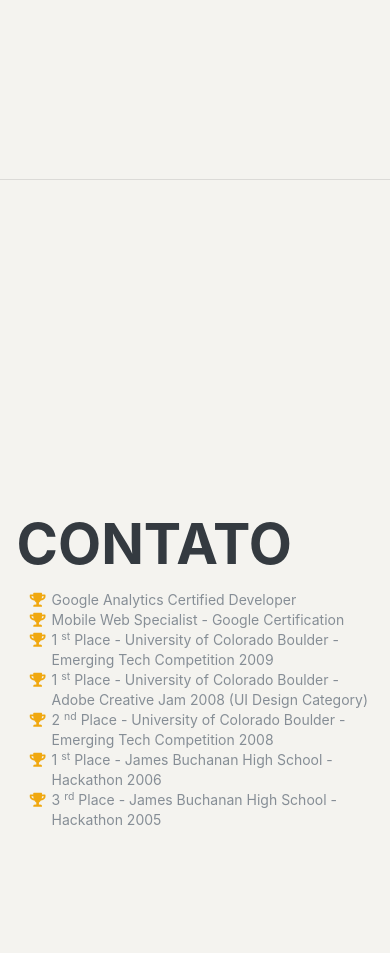
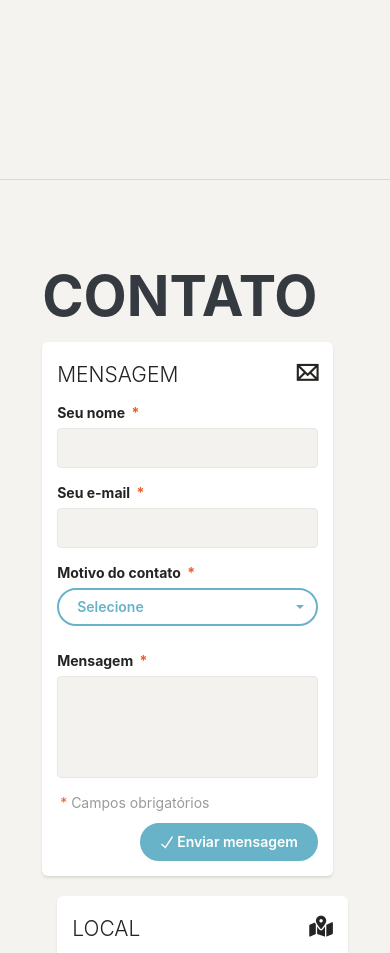
Before and after one commit to pallomamattos/perfil, a PHP site: page /app/perfil/perfil.php in a window 390 px wide. Shown: the part 4835-5788 px from the top of the page. Run offline with PHP 8.4, Linux system fonts and the light colour scheme; some libraries are stand-ins or nearby versions; some web fonts are replaced.

Commit message:
inicialização do front de contato em perfil

```diff
--- a/app/perfil/perfil.php
+++ b/app/perfil/perfil.php
@@ -80,7 +80,7 @@
             <div class="container-fluid">
                 <div class="row">
                     <!-- sobre -->
-                    <section class="fe-resume-section" id="sobre">
+                    <section class="fe-perfil-section" id="sobre">
                         <div>
                             <!-- nome -->
                             <h1><span class="fe-cor-tema fe-texto-flex-mobile">Felipe</span> Sales</h1>
@@ -141,7 +141,7 @@
                     <hr class="fe-hr">
 
                     <!-- experiências -->
-                    <section class="fe-resume-section" id="experiencias">
+                    <section class="fe-perfil-section" id="experiencias">
                         <div>
                             <h2>Experience</h2>
 
@@ -153,37 +153,37 @@
 
                                     <span class="fe-cor-tema">March 2013 - Present</span>
 
-                            <div class="resume-item d-flex flex-column flex-md-row mb-5">
-                                <div class="resume-content mr-auto">
+                            <div class="perfil-item d-flex flex-column flex-md-row mb-5">
+                                <div class="perfil-content mr-auto">
                                     <h3 class="mb-0">Web Developer</h3>
                                     <div class="subheading mb-3">Intelitec Solutions</div>
                                     <p>Capitalize on low hanging fruit to identify a ballpark value added activity to beta test. Override the digital divide with additional clickthroughs from DevOps. Nanotechnology immersion along the information highway will close
                                         the loop on focusing solely on the bottom line.</p>
                                 </div>
-                                <div class="resume-date text-md-right">
+                                <div class="perfil-date text-md-right">
                                     <span class="fe-cor-tema">December 2011 - March 2013</span>
                                 </div>
                             </div>
 
-                            <div class="resume-item d-flex flex-column flex-md-row mb-5">
-                                <div class="resume-content mr-auto">
+                            <div class="perfil-item d-flex flex-column flex-md-row mb-5">
+                                <div class="perfil-content mr-auto">
                                     <h3 class="mb-0">Junior Web Designer</h3>
                                     <div class="subheading mb-3">Shout! Media Productions</div>
                                     <p>Podcasting operational change management inside of workflows to establish a framework. Taking seamless key performance indicators offline to maximise the long tail. Keeping your eye on the ball while performing a deep dive on the
                                         start-up mentality to derive convergence on cross-platform integration.</p>
                                 </div>
-                                <div class="resume-date text-md-right">
+                                <div class="perfil-date text-md-right">
                                     <span class="fe-cor-tema">July 2010 - December 2011</span>
                                 </div>
                             </div>
 
-                            <div class="resume-item d-flex flex-column flex-md-row">
-                                <div class="resume-content mr-auto">
+                            <div class="perfil-item d-flex flex-column flex-md-row">
+                                <div class="perfil-content mr-auto">
                                     <h3 class="mb-0">Web Design Intern</h3>
                                     <div class="subheading mb-3">Shout! Media Productions</div>
                                     <p>Collaboratively administrate empowered markets via plug-and-play networks. Dynamically procrastinate B2C users after installed base benefits. Dramatically visualize customer directed convergence without revolutionary ROI.</p>
                                 </div>
-                                <div class="resume-date text-md-right">
+                                <div class="perfil-date text-md-right">
                                     <span class="fe-cor-tema">September 2008 - June 2010</span>
                                 </div>
                             </div>
@@ -194,29 +194,29 @@
                     <hr class="fe-hr">
 
                     <!-- educação -->
-                    <section class="fe-resume-section p-3 p-lg-5 d-flex flex-column" id="educacao">
+                    <section class="fe-perfil-section p-3 p-lg-5 d-flex flex-column" id="educacao">
                         <div class="my-auto">
                             <h2 class="mb-5">Education</h2>
 
-                            <div class="resume-item d-flex flex-column flex-md-row mb-5">
-                                <div class="resume-content mr-auto">
+                            <div class="perfil-item d-flex flex-column flex-md-row mb-5">
+                                <div class="perfil-content mr-auto">
                                     <h3 class="mb-0">University of Colorado Boulder</h3>
                                     <div class="subheading mb-3">Bachelor of Science</div>
                                     <div>Computer Science - Web Development Track</div>
                                     <p>GPA: 3.23</p>
                                 </div>
-                                <div class="resume-date text-md-right">
+                                <div class="perfil-date text-md-right">
                                     <span class="fe-cor-tema">August 2006 - May 2010</span>
                                 </div>
                             </div>
 
-                            <div class="resume-item d-flex flex-column flex-md-row">
-                                <div class="resume-content mr-auto">
+                            <div class="perfil-item d-flex flex-column flex-md-row">
+                                <div class="perfil-content mr-auto">
                                     <h3 class="mb-0">James Buchanan High School</h3>
                                     <div class="subheading mb-3">Technology Magnet Program</div>
                                     <p>GPA: 3.56</p>
                                 </div>
-                                <div class="resume-date text-md-right">
+                                <div class="perfil-date text-md-right">
                                     <span class="fe-cor-tema">August 2002 - May 2006</span>
                                 </div>
                             </div>
@@ -226,7 +226,7 @@
                     <hr class="fe-hr">
 
                     <!-- habilidades -->
-                    <section class="fe-resume-section p-3 p-lg-5 d-flex flex-column" id="habilidades">
+                    <section class="fe-perfil-section p-3 p-lg-5 d-flex flex-column" id="habilidades">
                         <div class="my-auto">
                             <h2 class="mb-5">Skills</h2>
 
@@ -298,7 +298,7 @@
                     <hr class="fe-hr">
 
                     <!-- portfolio -->
-                    <section class="fe-resume-section p-3 p-lg-5 d-flex flex-column" id="portfolio">
+                    <section class="fe-perfil-section p-3 p-lg-5 d-flex flex-column" id="portfolio">
                         <div class="my-auto">
                             <h2 class="mb-5">Interests</h2>
                             <p>Apart from being a web developer, I enjoy most of my time being outdoors. In the winter, I am an avid skier and novice ice climber. During the warmer months here in Colorado, I enjoy mountain biking, free climbing, and kayaking.</p>
@@ -310,30 +310,72 @@
                     <hr class="fe-hr">
 
                     <!-- contato -->
-                    <section class="fe-resume-section p-3 p-lg-5 d-flex flex-column" id="contato">
-                        <div class="my-auto">
-                            <h2 class="mb-5">Contato</h2>
-                            <ul class="fa-ul mb-0">
-                                <li>
-                                    <i class="fa-li fa fa-trophy text-warning"></i> Google Analytics Certified Developer</li>
-                                <li>
-                                    <i class="fa-li fa fa-trophy text-warning"></i> Mobile Web Specialist - Google Certification</li>
-                                <li>
-                                    <i class="fa-li fa fa-trophy text-warning"></i> 1
-                                    <sup>st</sup> Place - University of Colorado Boulder - Emerging Tech Competition 2009</li>
-                                <li>
-                                    <i class="fa-li fa fa-trophy text-warning"></i> 1
-                                    <sup>st</sup> Place - University of Colorado Boulder - Adobe Creative Jam 2008 (UI Design Category)</li>
-                                <li>
-                                    <i class="fa-li fa fa-trophy text-warning"></i> 2
-                                    <sup>nd</sup> Place - University of Colorado Boulder - Emerging Tech Competition 2008</li>
-                                <li>
-                                    <i class="fa-li fa fa-trophy text-warning"></i> 1
-                                    <sup>st</sup> Place - James Buchanan High School - Hackathon 2006</li>
-                                <li>
-                                    <i class="fa-li fa fa-trophy text-warning"></i> 3
-                                    <sup>rd</sup> Place - James Buchanan High School - Hackathon 2005</li>
-                            </ul>
+                    <section class="fe-perfil-section-contato" id="contato">
+                        <div>
+                            <h2>Contato</h2>
+                            <div class="col-md-6">
+                                <div class="card fe-card-contato">
+                                    <form id="fe-perfil-enviar-mensagem" action="" method="" novalidate="">
+                                        <div class="card-header">
+                                            <h4 class="card-title">Mensagem<i class="ti-email pull-right"></i></h4>
+                                        </div>
+                                        <div class="card-content">
+                                            <div class="form-group">
+                                                <label class="control-label">
+                                                    Seu nome <star>*</star>
+                                                </label>
+                                                <input class="form-control" name="nome-visitante" type="text" required="true" autocomplete="on">
+                                            </div>
+                                            <div class="form-group">
+                                                <label class="control-label">
+                                                    Seu e-mail <star>*</star>
+                                                </label>
+                                                <input class="form-control" name="email-visitante" type="text" required="true" email="true" autocomplete="on">
+                                            </div>
+                                            <div class="form-group">
+                                                <label class="control-label">
+                                                    Motivo do contato <star>*</star>
+                                                </label>
+                                                <select class="selectpicker" data-style="btn btn-info btn-block" title="Selecione" data-size="7">
+                                                    <option value="id">Trabalho</option>
+                                                    <option value="ms">Elogio</option>
+                                                    <option value="ms">Critica</option>
+                                                </select>
+                                            </div>
+                                            <div class="form-group">
+                                                <label class="control-label">
+                                                    Mensagem <star>*</star>
+                                                </label>
+                                                <textarea class="form-control" name="mensagem-visitante" required="true" autocomplete="off" rows="4"></textarea>
+                                            </div>
+                                            <div class="category"><star>*</star> Campos obrigatórios</div>
+                                        </div>
+                                        <div class="card-footer">
+                                            <button type="submit" class="btn btn-info btn-fill pull-right btn-rotate">
+                                                <span class="btn-label">
+	                                                <i class="ti-check"></i>
+	                                            </span>
+                                                Enviar mensagem
+                                            </button>
+                                            <div class="clearfix"></div>
+                                        </div>
+                                    </form>
+                                </div>
+                            </div>
+                            <div class="col-md-6">
+                                <div class="card fe-card-mapa">
+                                    <form id="loginFormValidation" action="" method="" novalidate="">
+                                        <div class="card-header text-left">
+                                            <h4 class="card-title text-info">
+                                                Local<i class="fa fa-map-marked-alt pull-right"></i>
+                                            </h4>
+                                        </div>
+                                        <div class="card-content">
+                                            <div id="map" class="fe-mapa"></div>
+                                        </div>
+                                    </form>
+                                </div>
+                            </div>
                         </div>
                     </section>
                 </div>
--- a/assets/css/style.css
+++ b/assets/css/style.css
@@ -66,12 +66,12 @@ a:link {
 /* --------------------- */
 
 .fe-body-perfil::-webkit-scrollbar {
-    width: 10px;
-    height: 10px;
+    width: 9px;
+    height: 9px;
 }
 
 .fe-body-perfil::-webkit-scrollbar-track-piece {
-    background-color: #f4f3ef;
+    background-color: transparent;
 }
 
 .fe-body-perfil::-webkit-scrollbar-thumb:vertical,
@@ -146,11 +146,26 @@ li:not(.active) .fe-nav-link:hover p {
     height: 1px;
 }
 
-section.fe-resume-section {
+section.fe-perfil-section {
     display: flex;
 	align-items: center;
     margin: 0 30% 0 1.7rem;
     min-height: 100vh;
+}
+
+section.fe-perfil-section-contato {
+	align-items: center;
+    margin: 0 1.7rem 0 1.7rem;
+    min-height: 100vh;
+    padding-top: 10%;
+}
+
+section.fe-perfil-section-contato .fe-card-contato {
+    margin-left:  -15px;
+}
+
+section.fe-perfil-section-contato .fe-card-mapa {
+    margin-right:  -15px;
 }
 
 .fe-cor-tema {
@@ -233,6 +248,12 @@ p.fe-frase-perfil i {
     color: #55acee;
 }
 
+@media only screen and (max-width: 1500px) {
+    section.fe-perfil-section {
+        margin: 0 17% 0 1.7rem;
+    }
+}
+
 @media only screen and (max-width: 992px) {
     .fe-menu-perfil-mobile {
         display: block;
@@ -242,7 +263,7 @@ p.fe-frase-perfil i {
     .fe-menu-perfil-mobile span {
         background-color: #66615b !important;
     }
-    section.fe-resume-section {
+    section.fe-perfil-section {
         margin: 0 0.1rem 0 0.1rem;
         padding-top: 5rem;
     }
@@ -263,3 +284,14 @@ p.fe-frase-perfil i {
         margin-right: .06rem;
     }
 }
+
+
+
+
+
+.fe-mapa {
+    width: 100%;
+    height: 100%;
+    border-bottom-right-radius: 3px;
+    border-top-right-radius: 3px;
+}
--- a/assets/public/javascript.php
+++ b/assets/public/javascript.php
@@ -38,7 +38,7 @@
 <script src="../../assets/js/jquery-jvectormap.js"></script>
 
 <!-- Plug-in do Google Maps -->
-<script src="https://maps.googleapis.com/maps/api/js?key=AIzaSyAxzHbOyAX8iURfjI9KCfny7-91Kaq0yD4"></script>
+<script src="https://maps.googleapis.com/maps/api/js?key=AIzaSyAxzHbOyAX8iURfjI9KCfny7-91Kaq0yD4&callback=initMap" async defer></script>
 
 <!-- Plugin do Assistente -->
 <script src="../../assets/js/jquery.bootstrap.wizard.min.js"></script>
@@ -60,7 +60,7 @@
 
 <!-- javascript by Developer -->
 <script>
-    // função para o abrir e fechar dos collapse do menu lateral
+    // para o abrir e fechar dos collapse do menu lateral
     $(".fe-menu-lateral").click(function() {
         if ($("div").hasClass("in")) {
             $(".in").collapse("hide");
@@ -69,14 +69,7 @@
         }
     });
 
-    /*
-    $(".fe-menu-aberto").click(function() {
-        $(".fe-menu-aberto").removeClass("open");
-        $(this).addClass("open");
-    });
-    */
-
-    // função para o fechar o menu lateral quando clica no menu mobile
+    // para o fechar o menu lateral quando clica no menu mobile
     $(".fe-fechar-menu-mobile").click(function() {
         $("html").removeClass("nav-open");
         mobile_menu_visible = 0;
@@ -87,19 +80,19 @@
         }, 400);
     });
 
-    // função para mostrar tooltip
+    // para mostrar tooltip
     $("*").mouseleave(function() {
         $('[data-toggle="tooltip"]').tooltip();
         $('[data-toggle="tooltip"]').tooltip("hide");
     });
 
-    // função para o marcar o link como ativo
+    // para o marcar o link como ativo
     $(".fe-fechar-menu-mobile li").click(function() {
         $(".fe-fechar-menu-mobile li.active").removeClass("active");
         $(this).addClass("active");
     });
 
-    // função para animar o scroll
+    // para animar o scroll em perfil
     $(document).ready(function() {
         var scrollLink = $(".fe-scroll-trigger");
 
@@ -138,7 +131,7 @@
         });
     }).scroll();
 
-    // função para copiar
+    // para copiar
     $(function() {
         $(".copiar").click(function() {
             $(".copiar").select();
@@ -151,4 +144,72 @@
             return false;
         });
     });
+
+    // validação
+    $().ready(function(){
+        $('#fe-perfil-enviar-mensagem').validate();
+    });
+
+    // para os selects personalizados
+    if($(".selectpicker").length != 0){
+        $(".selectpicker").selectpicker();
+    }
+
+    // para inicializar o Google Maps
+    var map, infoWindow;
+    var local = {lat: -12.939607, lng: -38.441598};
+
+    function initMap() {
+        map = new google.maps.Map(document.getElementById('map'), {
+            center: local,
+            zoom: 13,
+        });
+
+        var marker = new google.maps.Marker({
+        position: local,
+        map: map,
+        title: 'Local da festa'
+        });
+
+        infoWindow = new google.maps.InfoWindow;
+
+        if (navigator.geolocation) {
+            navigator.geolocation.getCurrentPosition(function(position) {
+                var pos = {
+                    lat: position.coords.latitude,
+                    lng: position.coords.longitude
+                };
+
+                infoWindow.setPosition(pos);
+                infoWindow.setContent('Você está aqui');
+                infoWindow.open(map);
+                // map.setCenter(pos);
+            }, function() {
+                handleLocationError(true, infoWindow, map.getCenter());
+            });
+        } else {
+            handleLocationError(false, infoWindow, map.getCenter());
+        }
+    }
+
+    function handleLocationError(browserHasGeolocation, infoWindow, pos) {
+        infoWindow.setPosition(pos);
+        infoWindow.setContent(browserHasGeolocation ?
+        'Erro: O serviço de geolocalização falhou.' :
+        'Erro: Seu navegador não suporta geolocalização.');
+        // infoWindow.open(map);
+    }
+
+    function detectBrowser() {
+        var useragent = navigator.userAgent;
+        var mapdiv = document.getElementById("map");
+
+        if (useragent.indexOf('iPhone') != -1 || useragent.indexOf('Android') != -1 ) {
+            mapdiv.style.width = '100%';
+            mapdiv.style.height = '100%';
+        } else {
+            mapdiv.style.width = '600px';
+            mapdiv.style.height = '800px';
+        }
+    }
 </script>
```
Also changed, not shown: assets/js/jquery.validate.min.js, 2 other files.
